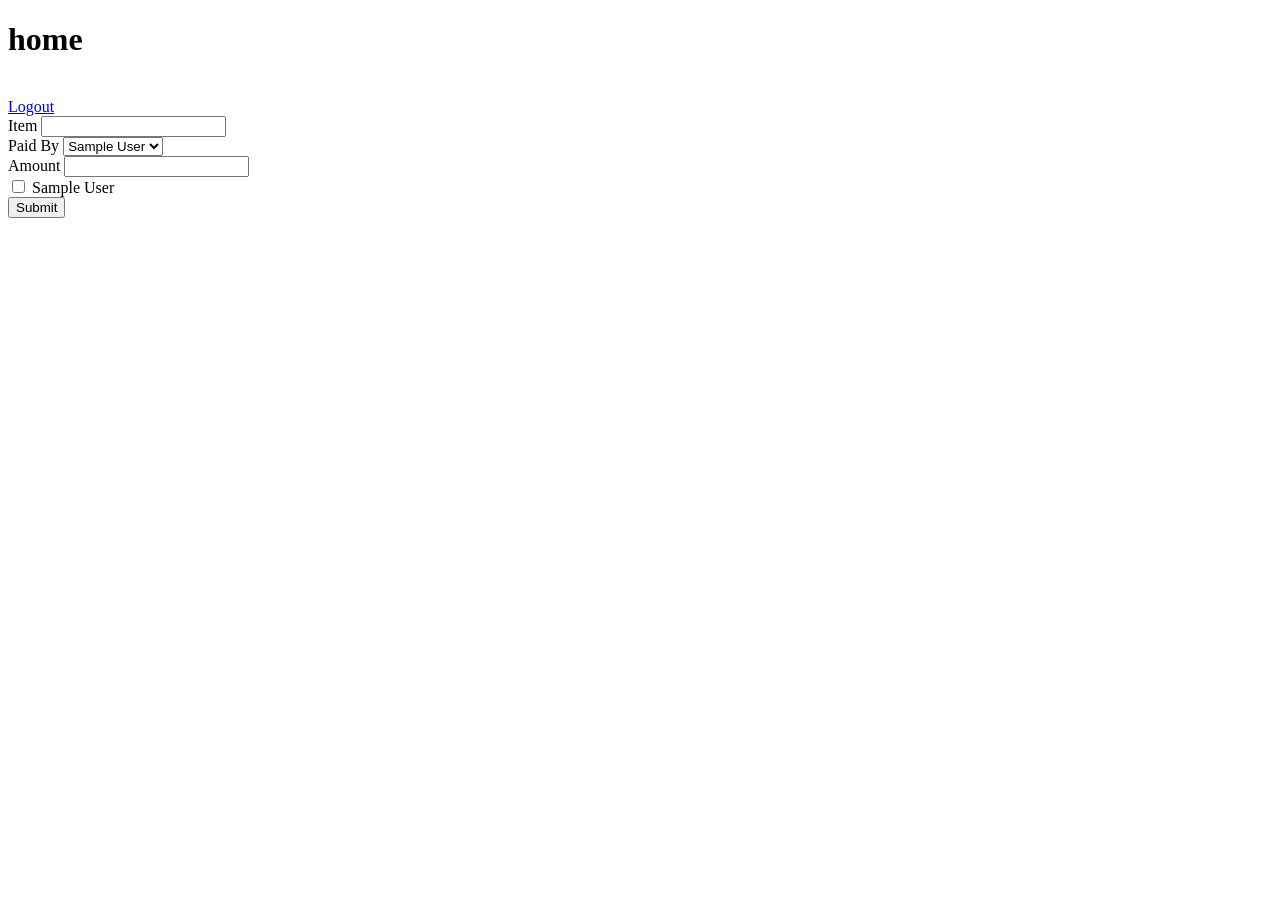
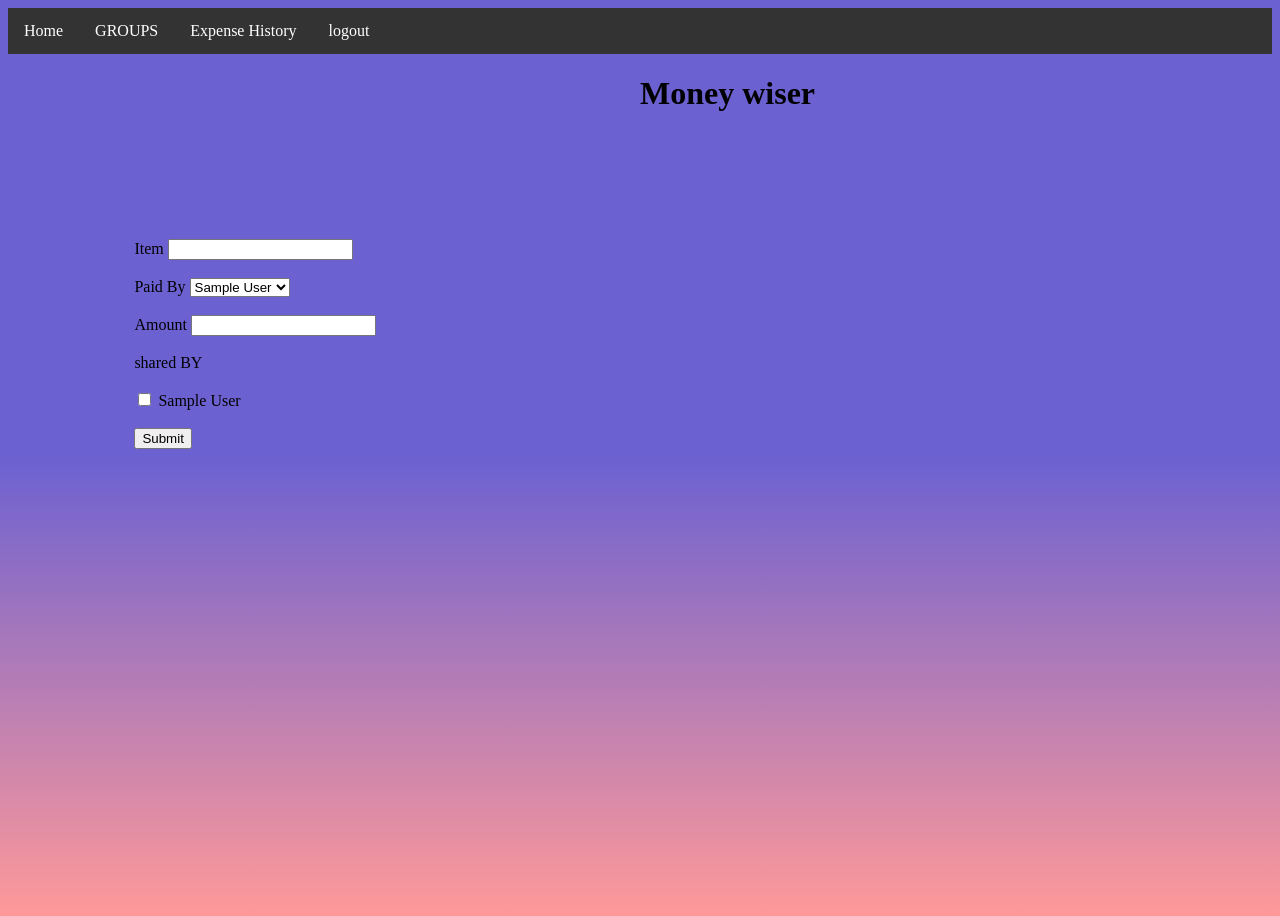
Before and after one commit to Akash2515/Moneyviser, a Django app: page / in a window 1280 px wide. Before the commit the page ends 218 px from the top, so only its background shows below. Run offline with Django 3.2, Linux system fonts and the light colour scheme; a user stored in the database is signed in; tables that the repository leaves empty hold one stand-in row (values such as "Sample post").

Commit message:
updated projec

```diff
--- a/moneyapp/views.py
+++ b/moneyapp/views.py
@@ -47,10 +47,10 @@ def registerUser(request):
 def home(request):
     value = {}
     for c in Customer.objects.raw('Select name,custmer_id From moneyapp_customer'):
-        print('gf',c.name)
-        print('id',c.custmer_id)
+        # print('gf',c.name)
+        # print('id',c.custmer_id)
         value[c.custmer_id] = c.name
-    print('value', value)
+    # print('value', value)
     context={'value': value}
     if request.method=='POST':
         itemdetail=request.POST.get('itemname')
@@ -62,6 +62,12 @@ def home(request):
         split_amount=(int(amount))/members_count
         expense_info=Expense(item=itemdetail,no_of_splits=members_count,split_members=share_members,amount=amount,author_id=Customer(custmer_id=paidBy))
         expense_info.save()
+        print(expense_info)
+
+        #print(expense_info.objects.get('expense'))
+        for i in share_members:
+            expense_split_info=Expense_Split(split_amount=split_amount,reciept_id=Customer(custmer_id=i),expense_id=expense_info)
+            expense_split_info.save()
 
     return render(request,'dashboard.html',context)
 
--- a/templates/dashboard.html
+++ b/templates/dashboard.html
@@ -2,33 +2,80 @@
 <html>
     <title>Home
     </title>
+    <style>
+        ul {
+            list-style-type: none;
+            margin: 0;
+            padding: 0;
+            overflow: hidden;
+            background-color: #333;
+            border: radius 10px;
+          }
+
+          li {
+            float: left;
+          }
+
+          li a {
+            display: block;
+            color: white;
+            text-align: center;
+            padding: 14px 16px;
+            text-decoration: none;
+          }
+
+          li a:hover {
+            background-color: #111;
+          }
+
+
+    body{ height:900px;background: linear-gradient(to bottom, #6c61d1 50%, #ff9999 100%);}
+    div.header{margin-left:50%;}
+    div.form{margin-left:10%;margin-top:10%;}
+
+
+
+    div.navi{margin-top:-1;}
+    </style>
     {% block content %}
+
     <body>
-        <h1>home</h1>
 
-        <br>
-        <a href="{% url 'logout' %}" class="ml-2">Logout</a>
+        <div class="navi">
+            <ul>
+              <li><a class="active" href="{% url 'home' %}">Home</a></li>
+              <li><a href="#news">GROUPS</a></li>
+              <li><a href="#contact">Expense History</a></li>
+              <li><a href="{% url 'logout' %}">logout</a></li>
+            </ul>
+            </div>
+            <div class="header"><h1>Money wiser</h1></div>
 
+        <div class="form">
             <form action="" method="POST" >
                 {% csrf_token %}
                 <label for="itemName">Item</label>
-            <input id="itemName" name="itemname" type="text"><br>
+                <input id="itemName" name="itemname" type="text"><br><br>
                 <label id="paidBy" for="fname">Paid By</label>
 
                 <select id="Paidby" name='PaidUser'>
                     {% for j,k in value.items %}
                     <option value={{j}} name="paiduser">{{k}}</option>
                     {% endfor %}
-            </select><br>
+                </select><br><br>
 
                 <label for="amount" >Amount</label>
-            <input id="amount"  name='amount' type="text"><br>
+                <input id="amount"  name='amount' type="text"><br><br>
+                <label > shared BY</label><br><br>
                 {% for key, name in value.items %}
                 <input type="checkbox" name="recipientId" value={{key}}>
-            <label for="name">{{name}}</label><br>
+                <label for="name">{{name}}</label>
                 {% endfor %}
+                <br><br>
                 <input type="submit" value="Submit">
             </form>
+        </div>
+
     </body>
     {% endblock%}
 </html>
```
Also changed, not shown: templates/Login.html (+5 -3 lines). Lines whose indentation alone changed are shown as unchanged.
